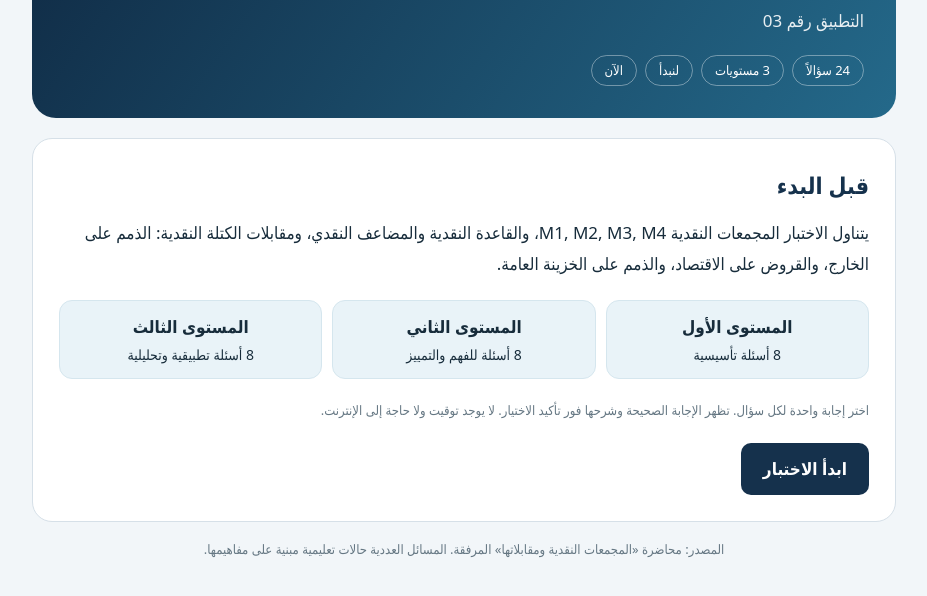
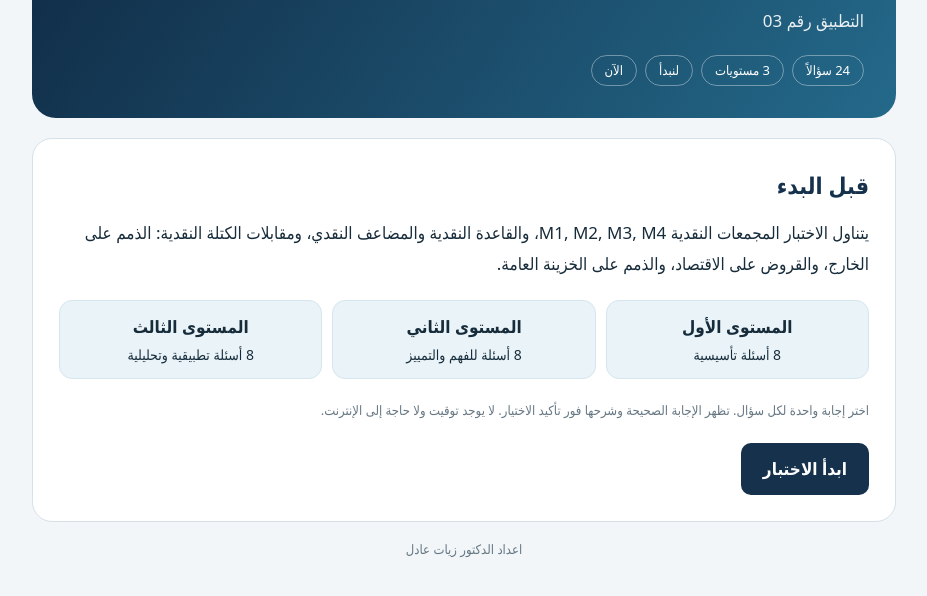
Before and after one commit to tadawilaswak-max/agrega_monetaire, a plain HTML site: page index.html in a window 1280 px wide. Shown: the part 118-714 px from the top of the page, without its empty margins (176-1103 px from the left). Drawn offline with Linux system fonts and the light colour scheme.

Commit message:
Update index.html

```diff
--- a/index.html
+++ b/index.html
@@ -16,7 +16,7 @@
 <section id="intro" class="panel intro"><h2>قبل البدء</h2><p>يتناول الاختبار المجمعات النقدية <span dir="ltr">M1, M2, M3, M4</span>، والقاعدة النقدية والمضاعف النقدي، ومقابلات الكتلة النقدية: الذمم على الخارج، والقروض على الاقتصاد، والذمم على الخزينة العامة.</p><div class="levels"><div class="level"><strong>المستوى الأول</strong>8 أسئلة تأسيسية</div><div class="level"><strong>المستوى الثاني</strong>8 أسئلة للفهم والتمييز</div><div class="level"><strong>المستوى الثالث</strong>8 أسئلة تطبيقية وتحليلية</div></div><p class="tiny">اختر إجابة واحدة لكل سؤال. تظهر الإجابة الصحيحة وشرحها فور تأكيد الاختيار. لا يوجد توقيت ولا حاجة إلى الإنترنت.</p><div class="controls"><button type="button" class="btn" id="start">ابدأ الاختبار</button></div></section>
 <section id="quiz" class="panel hide" aria-live="polite"><div class="topline"><span id="counter"></span><span id="level"></span><span id="points"></span></div><div class="bar" aria-label="تقدم الاختبار"><span id="progress" style="width:0%"></span></div><div class="tags"><span class="tag" id="topic"></span></div><h2 id="question"></h2><div id="answers" class="answers" role="group" aria-label="الاختيارات"></div><div id="feedback" class="feedback hide" role="status"></div><div class="controls"><button type="button" class="btn alt" id="restartMid">إعادة من البداية</button><button type="button" class="btn" id="confirm" disabled>تأكيد الإجابة</button><button type="button" class="btn hide" id="next">السؤال التالي</button></div></section>
 <section id="result" class="panel hide"><h2>نتيجتك النهائية</h2><div class="score" id="totalScore"></div><p id="resultText"></p><div id="levelScores" class="levels"></div><div class="controls no-print"><button class="btn" type="button" id="again">إعادة الاختبار</button><button class="btn alt" type="button" id="print">طباعة النتيجة</button></div><div class="review"><h2>مراجعة الأسئلة والإجابات</h2><div id="reviewList"></div></div><p class="tiny">ملاحظة: هذا الاختبار أداة تدريبية محلية، ولا يرسل الإجابات إلى أي خادم.</p></section>
-<footer class="tiny" style="margin-top:16px;text-align:center">المصدر: محاضرة «المجمعات النقدية ومقابلاتها» المرفقة. المسائل العددية حالات تعليمية مبنية على مفاهيمها.</footer>
+<footer class="tiny" style="margin-top:16px;text-align:center">اعداد الدكتور زيات عادل</footer>
 </main>
 <script>
 'use strict';
```
